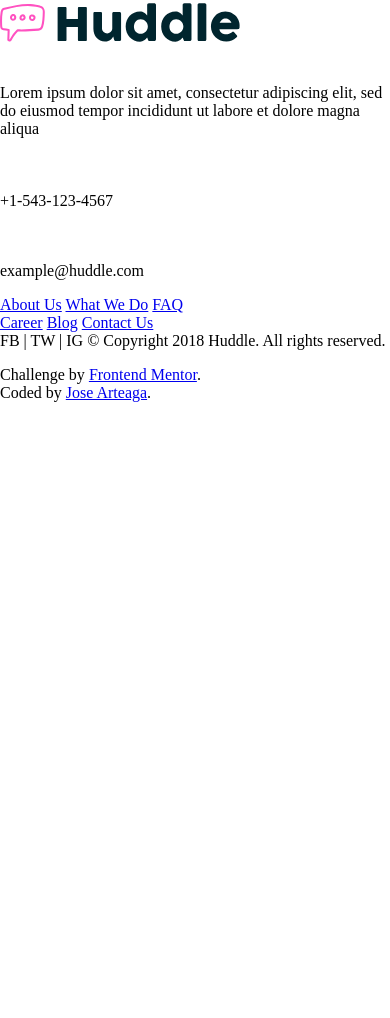
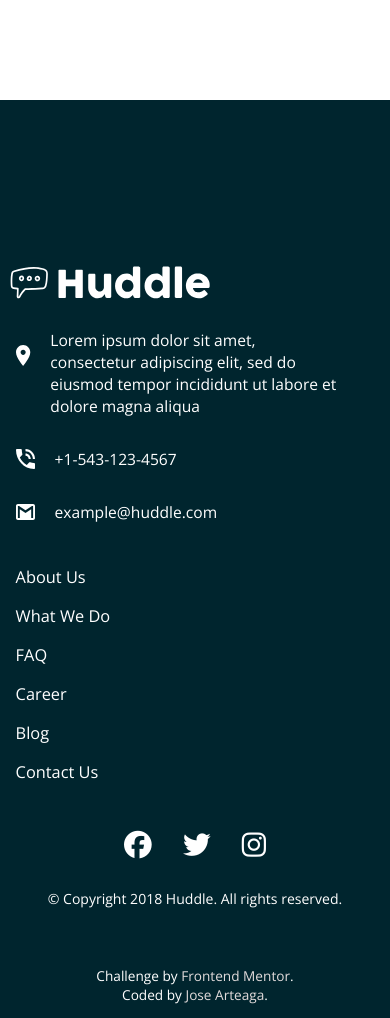
Before and after one commit to jharteaga/frontend-mentor-huddle-landing-page-alt-block-challenge, a plain HTML site: page index.html in a window 390 px wide. Shown: the part 2295-3313 px from the top of the page. Before the commit the page ends 2713 px from the top, so only its background shows below. Drawn offline with nearby package versions, Linux system fonts and the light colour scheme.

Commit message:
Footer mobile design implementation

```diff
--- a/index.html
+++ b/index.html
@@ -61,51 +61,53 @@
       </div>
     </section>
 
-    <!--FOOTER CONTAINER / CONTACT INFORMATION-->
+    <!--CONTACT INFORMATION-->
     <section class="footer-container">
       <div class="contact-container">
-        <img src="images/logo.svg" alt="" class="footer-logo">
+        <img src="images/logo-white.svg" alt="" class="footer-logo">
         <div class="flex-row-contact">
-          <img src="images/icon-location.svg" alt="Location icon image" class="contact-img">
+          <img src="images/icon-location.svg" alt="Location icon image" class="contact-img location">
           <p class="contact-info">Lorem ipsum dolor sit amet, consectetur adipiscing elit, sed do eiusmod tempor incididunt ut labore et dolore magna aliqua</p>
         </div>
         <div class="flex-row-contact">
-          <img src="images/icon-phone.svg" alt="Phone icon image" class="contact-img">
+          <img src="images/icon-phone.svg" alt="Phone icon image" class="contact-img phone">
           <p class="contact-info">+1-543-123-4567</p>
         </div>
         <div class="flex-row-contact">
-          <img src="images/icon-email.svg" alt="Email icon image" class="contact-img">
+          <img src="images/icon-email.svg" alt="Email icon image" class="contact-img email">
           <p class="contact-info">example@huddle.com</p>
         </div>
       </div>
-      <div class="menu-container">
+      <div class="first-menu-container">
         <a href="#" class="menu-item">About Us</a>
         <a href="#" class="menu-item">What We Do</a>
         <a href="#" class="menu-item">FAQ</a>
       </div>
-      <div class="menu-container">
+      <div class="second-menu-container">
         <a href="#" class="menu-item">Career</a>
         <a href="#" class="menu-item">Blog</a>
         <a href="#" class="menu-item">Contact Us</a>
       </div>
+      <section class="social-media-container">
+        <i class="icon fab fa-facebook"></i>
+        <i class="icon fab fa-twitter"></i>
+        <i class="icon fab fa-instagram"></i>
+      </section>
+      <p class="copyright">&copy; Copyright 2018 Huddle. All rights reserved.</p>
     </section>
 
-    <section class="social-media">
-      FB  |   TW  |   IG
-      &copy; Copyright 2018 Huddle. All rights reserved.
-    </section>
-
+    <footer>
+      <p class="attribution">
+        Challenge by <a href="https://www.frontendmentor.io?ref=challenge" target="_blank">Frontend Mentor</a>.<br>
+        Coded by <a href="#">Jose Arteaga</a>.
+      </p>
+    </footer>
   </div>
 
   <!--Ready To Build Your Community?
 
   Get Started For Free-->
 
-  <footer>
-    <p class="attribution">
-      Challenge by <a href="https://www.frontendmentor.io?ref=challenge" target="_blank">Frontend Mentor</a>.<br>
-      Coded by <a href="#">Jose Arteaga</a>.
-    </p>
-  </footer>
+  <script src="https://kit.fontawesome.com/95ca4230db.js" crossorigin="anonymous"></script>
 </body>
 </html>
--- a/style.css
+++ b/style.css
@@ -15,6 +15,11 @@
 body {
     margin: 0;
     padding: 0;
+}
+
+.main-container {
+    display: flex;
+    flex-direction: column;
 }
 
 /************************************/
@@ -120,6 +125,7 @@ body {
     flex-direction: column;
     margin: 8vw auto 0 auto;
     background-color: #fff;
+    margin-bottom: 25vw;
 }
 
 .flex-row-feature {
@@ -153,3 +159,113 @@ body {
     font-size: 4vw;
     line-height: 6vw;
 }
+
+/************************************/
+/*         CONTACT CONTAINER        */
+/************************************/
+
+.footer-container {
+    background-color: var(--very-dark-cyan);
+    display: flex;
+    flex-direction: column;
+}
+
+.contact-container {
+    display: flex;
+    flex-direction: column;
+    margin-top: 40vw;
+}
+
+.flex-row-contact {
+    display: flex;
+    justify-content: flex-start;
+    align-items: center;
+}
+
+.contact-img {
+    margin-right: 5vw;
+    margin-left: 4vw;
+    width: 5vw;
+}
+
+.location {
+    width: 12vw;
+    align-self: center;
+    margin-top: -9vw;
+}
+
+.contact-info {
+    color: white;
+    font-family: 'Open Sans', sans-serif;
+    font-size: 4vw;
+    margin-right: 12vw;
+}
+
+.footer-logo {
+    width: 55vw;
+    margin-bottom: 1vw;
+}
+
+.first-menu-container, .second-menu-container{
+    display: flex;
+    flex-direction: column;
+    align-items: flex-start;
+    line-height: 10vw;
+    margin-left: 4vw;
+    margin-right: 4vw;
+}
+
+.first-menu-container {
+    margin-top: 5vw;
+}
+
+.menu-item {
+    text-decoration: none;
+    color: white;
+    font-family: 'Open Sans', sans-serif;
+    font-size: 4.2vw;
+}
+
+/************************************/
+/*     SOCIAL MEDIA CONTAINER       */
+/************************************/
+
+.social-media-container{
+    background: var(--very-dark-cyan);
+    display: flex;
+    justify-content: center;
+}
+
+.icon {
+    color: white;
+    font-size: 7.1vw;
+    margin: 10vw 4vw 4vw 4vw;
+    cursor: pointer;
+}
+
+.copyright {
+    color: white;
+    font-family: 'Open Sans', sans-serif;
+    font-size: 3.6vw;
+    text-align: center;
+}
+
+/************************************/
+/*         FOOTER CONTAINER         */
+/************************************/
+
+footer {
+    background-color: var(--very-dark-cyan);
+    color: white;
+    text-align: center;
+    font-size: 3.5vw;
+    font-family: 'Open Sans', sans-serif;
+    padding-top: 8vw;
+}
+
+
+
+footer a {
+    text-decoration: none;
+    color: rgb(226, 220, 220);
+}
```
Also changed, not shown: images/logo-white.svg (added).
